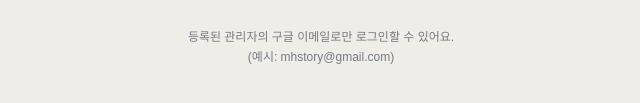
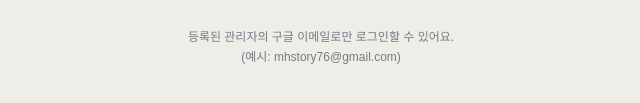
Before and after one commit to krudans/on-study, a website: page admin.html in a window 1280 px wide. Shown: the part 455-558 px from the top of the page, 319-959 px from the left. Drawn offline with Linux system fonts and the light colour scheme; no server answers; a web font is replaced by a local one.

Commit message:
Add files via upload

```diff
--- a/admin.html
+++ b/admin.html
@@ -37,7 +37,7 @@
       Google로 로그인
     </button>
     <div id="loginErr" class="login-err"></div>
-    <p class="login-note">등록된 관리자의 구글 이메일로만 로그인할 수 있어요.<br>(예시: mhstory@gmail.com)</p>
+    <p class="login-note">등록된 관리자의 구글 이메일로만 로그인할 수 있어요.<br>(예시: mhstory76@gmail.com)</p>
   </div>
 </div>
 <div class="app" id="app" style="display:none">
--- a/app.js
+++ b/app.js
@@ -953,7 +953,7 @@
 document.getElementById('scrim').addEventListener('click',e=>{if(e.target.id==='scrim')closeSheet();});
 
 /* ===== 설정 (관리자) ===== */
-const OWNER_EMAIL='mhstory@gmail.com';
+const OWNER_EMAIL='mhstory76@gmail.com';
 // 로그인 권한을 가진 관리자 명단 — Firestore admins 컬렉션에서 로드
 let admins=[];
 let adminSection=null;  // null=허브, 'basic'/'people'=하위
```
Also changed, not shown: index.html (+1 -1 lines).
